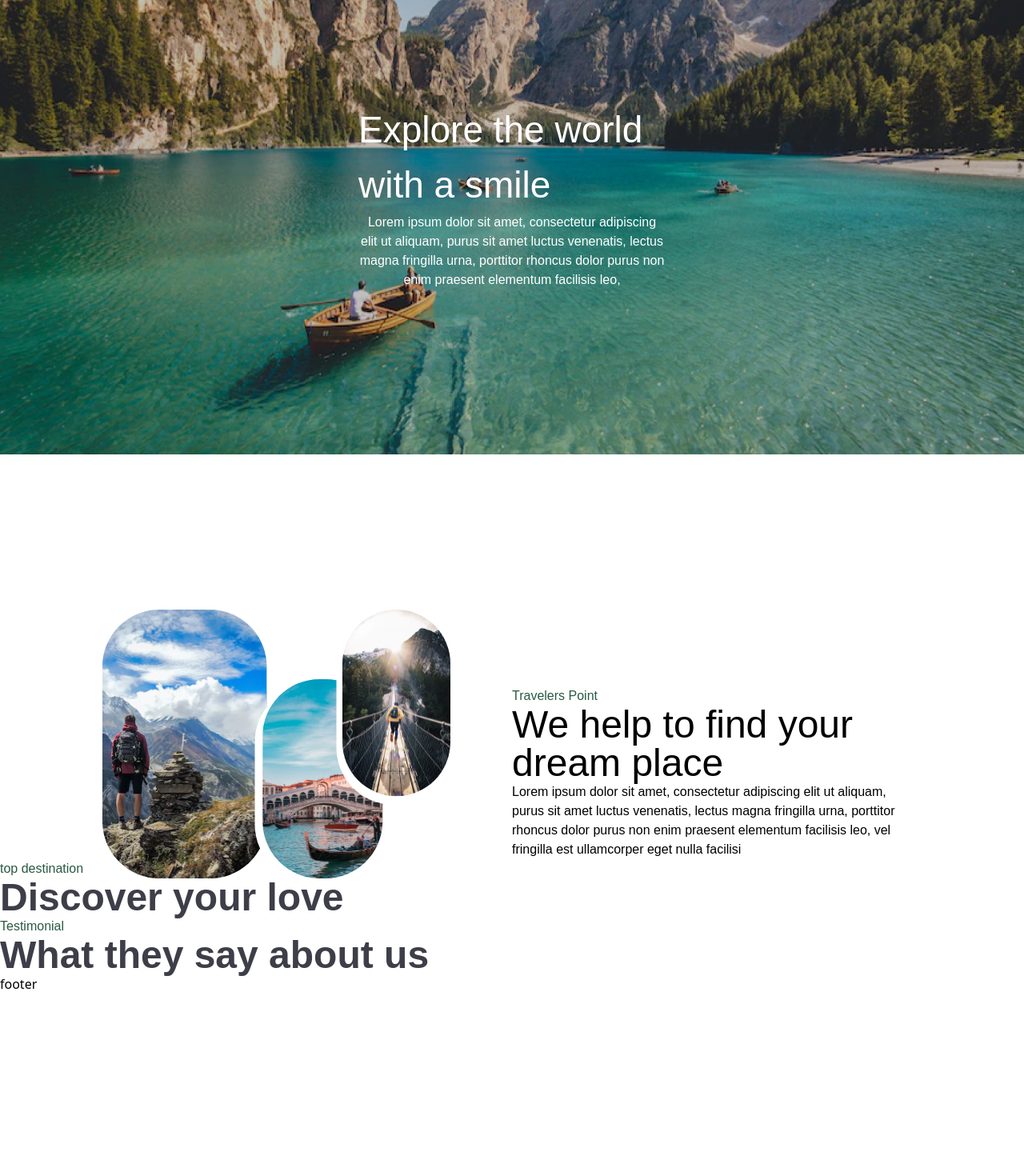
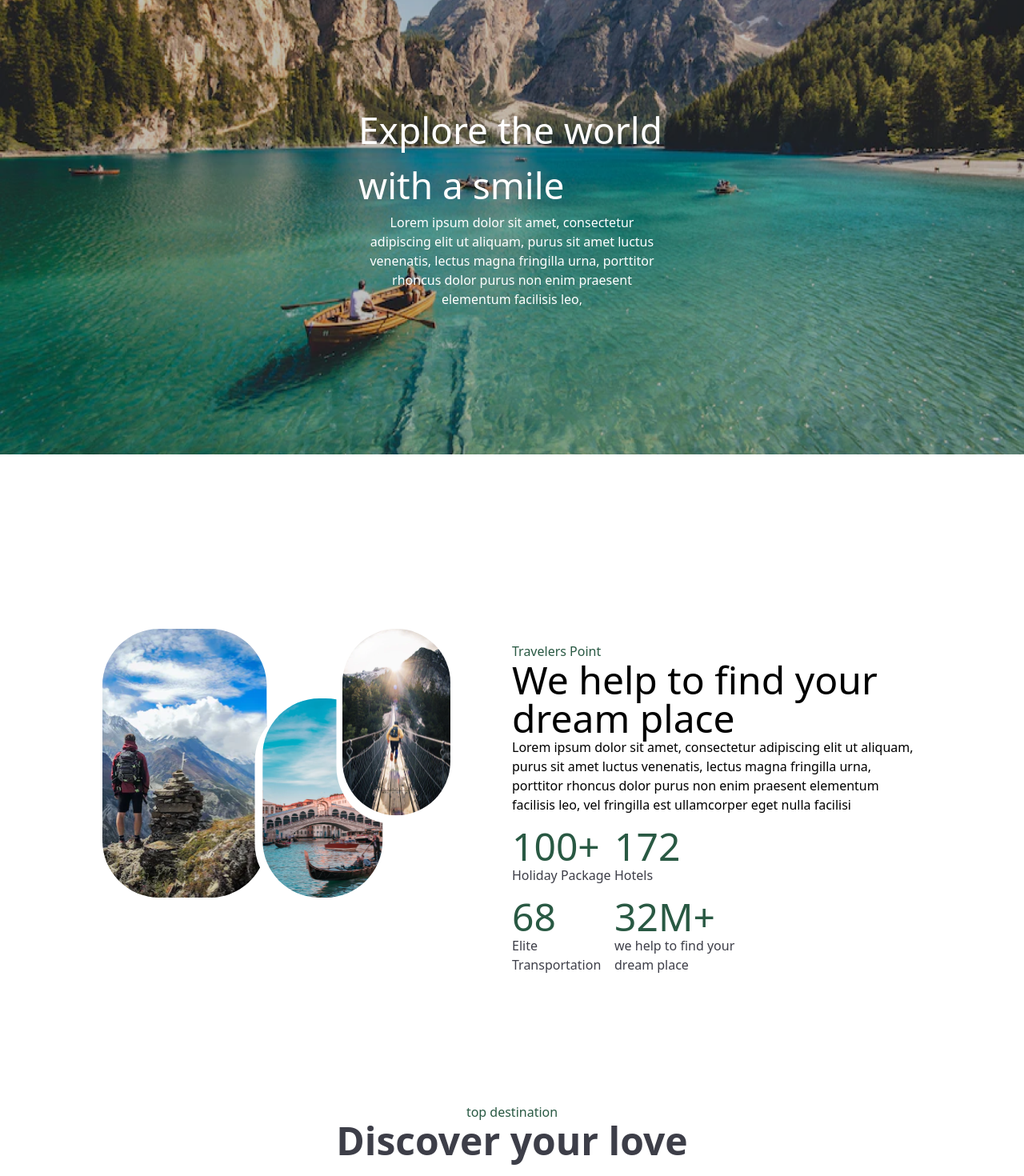
Before and after one commit to HOP-2023DemoDay/aylal, a React (Create React App) app in the folder front/: page / in a window 1280 px wide. Shown: the part 240-1710 px from the top of the page at 80% size. Before the commit the page ends 1482 px from the top, so only its background shows below. Built offline with nearby package versions, Linux system fonts and the light colour scheme.

Commit message:
hicheel2

```diff
--- a/front/package.json
+++ b/front/package.json
@@ -6,6 +6,8 @@
     "@testing-library/jest-dom": "^5.16.5",
     "@testing-library/react": "^13.4.0",
     "@testing-library/user-event": "^13.5.0",
+    "clst": "^0.0.1",
+    "clsx": "^1.2.1",
     "react": "^18.2.0",
     "react-dom": "^18.2.0",
     "react-router-dom": "^6.10.0",
--- a/front/src/pages/LandingPage.jsx
+++ b/front/src/pages/LandingPage.jsx
@@ -1,29 +1,83 @@
 import React from "react";
-import Landing1 from "../img/landing1.png"
-import Landing2 from "../img/landing2.svg"
+import Landing1 from "../img/landing1.png";
+import Landing2 from "../img/landing2.svg";
+import clsx from "clsx";
 
-
+const style = {
+  too: "text-GreenText font-Poppins text-5xl text-bold     sm:text-[4xl]",
+  TooText: "text-DarkText font-Poppins text-[16px]",
+  jijigTit: "text-GreenText font-Poppins text-[16px]  w-screen flex justify-center",
+  TomTit: "text-DarkText font-Poppins text-5xl font-bold  w-screen flex justify-center",
+};
 
 const LandingPage = () => {
   return (
-  <div>
-      <img src={Landing1} alt="img" className="w-screen h-screen mt-[-3.5vh]"/>
-    <div className="mt-[-55vh] w-[30vw] ml-[35vw]">
-      <p className="text-white font-Poppins text-[46px]" >Explore the world with a smile</p>
-      <p className="text-white font-Poppins text-[16px] text-center" >Lorem ipsum dolor sit amet, consectetur adipiscing elit ut aliquam, purus sit amet luctus venenatis, lectus magna fringilla urna, porttitor rhoncus dolor purus non enim praesent elementum facilisis leo,</p>
-    </div>
-      <img src={Landing2} alt="img" className=" w-[34vw] mt-[50vh] ml-[10vw]"/>
-      <div className="w-[40vw] ml-[50vw] mt-[-30vh]" >
-        <p className="text-[#295943] font-Poppins text-[16px]" >Travelers Point</p>
-        <p className="font-Poppins text-5xl" >We help to find your dream place</p>
-        <p className="font-Poppins text-[16px]" >Lorem ipsum dolor sit amet, consectetur adipiscing elit ut aliquam, purus sit amet luctus venenatis, lectus magna fringilla urna, porttitor rhoncus dolor purus non enim praesent elementum facilisis leo, vel fringilla est ullamcorper eget nulla facilisi</p>
+    <React.Fragment>
+      <img
+        src={Landing1}
+        alt="img"
+        className="w-screen h-screen mt-[-3.5vh] bg-repeat"
+      />
+      <div className="mt-[-55vh] w-[30vw] ml-[35vw]">
+        <p className="text-white font-Poppins text-[46px]">
+          Explore the world with a smile
+        </p>
+        <p className="text-white font-Poppins text-[16px] text-center">
+          Lorem ipsum dolor sit amet, consectetur adipiscing elit ut aliquam,
+          purus sit amet luctus venenatis, lectus magna fringilla urna,
+          porttitor rhoncus dolor purus non enim praesent elementum facilisis
+          leo,
+        </p>
       </div>
-      <p className="text-[#295943] font-Poppins text-[16px]" >top destination</p>
-      <p className="text-[#3D3E48] font-Poppins text-5xl font-bold" >Discover your love</p>
-      <p className="text-[#295943] font-Poppins text-[16px]" >Testimonial</p>
-      <p className="text-[#3D3E48] font-Poppins text-5xl font-bold" >What they say about us</p>
-  </div>
-    )
+
+      <img src={Landing2} alt="img" className=" w-[34vw] mt-[50vh] ml-[10vw]" />
+      <div className="w-[40vw] ml-[50vw] mt-[-40vh]">
+        <p className="text-GreenText font-Poppins text-[16px]">
+          Travelers Point
+        </p>
+        <p className="font-Poppins text-5xl">
+          We help to find your dream place
+        </p>
+        <p className="font-Poppins text-[16px]">
+          Lorem ipsum dolor sit amet, consectetur adipiscing elit ut aliquam,
+          purus sit amet luctus venenatis, lectus magna fringilla urna,
+          porttitor rhoncus dolor purus non enim praesent elementum facilisis
+          leo, vel fringilla est ullamcorper eget nulla facilisi
+        </p>
+
+        <div className="w-[25vw] flex flex-wrap">
+          <div className="w-[10vw] mt-[2vh]">
+            <p className={clsx(style.too)}>100+</p>
+            <p className={clsx(style.TooText)}>Holiday Package</p>
+          </div>
+          <div className="w-[10vw] mt-[2vh]">
+            <p className={clsx(style.too)}>172</p>
+            <p className={clsx(style.TooText)}>Hotels</p>
+          </div>
+          <div className="w-[10vw] mt-[2vh]">
+            <p className={clsx(style.too)}>68</p>
+            <p className={clsx(style.TooText)}>Elite Transportation</p>
+          </div>
+          <div className="w-[15vw] mt-[2vh]">
+            <p className={clsx(style.too)}>32M+</p>
+            <p className={clsx(style.TooText)}>
+              we help to find your dream place
+            </p>
+          </div>
+        </div>
+      </div>
+
+      <div className="mt-[20vh]">
+        <p className={clsx(style.jijigTit)}>top destination</p>
+        <p className={clsx(style.TomTit)}>Discover your love</p>
+      </div>
+
+      <div className="mt-[20vh]">
+        <p className={clsx(style.jijigTit)}>Testimonial</p>
+        <p className={clsx(style.TomTit)}>What they say about us</p>
+      </div>
+    </React.Fragment>
+  );
 };
 
 export default LandingPage;
--- a/front/tailwind.config.js
+++ b/front/tailwind.config.js
@@ -5,8 +5,14 @@ module.exports = {
   ],
   theme: {
     extend: {
-      fontFamily: {
+      fontFamilys: {
         Poppins: 'Poppins, sans-serif',
+      },
+      colors: {
+        GreenText: '#295943',
+        DarkText: '#3D3E48',
+        GrayText: '#868383',
+        button:'#43B97F'
       },
     },
   },
```
Also changed, not shown: 1 other file (tests, documents, lock files or other folders).
